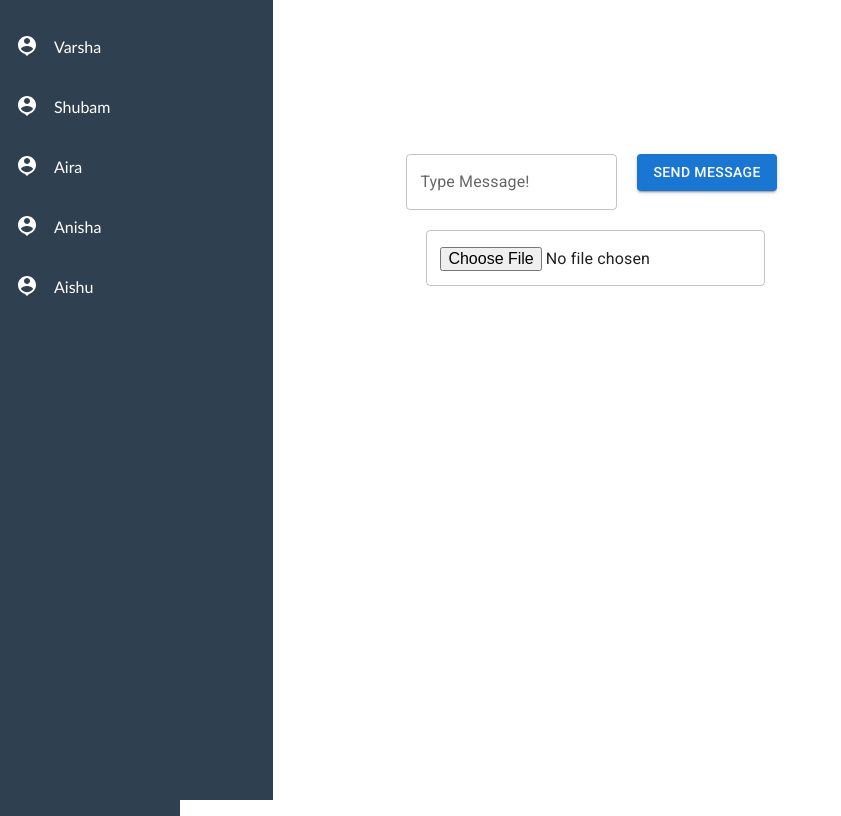
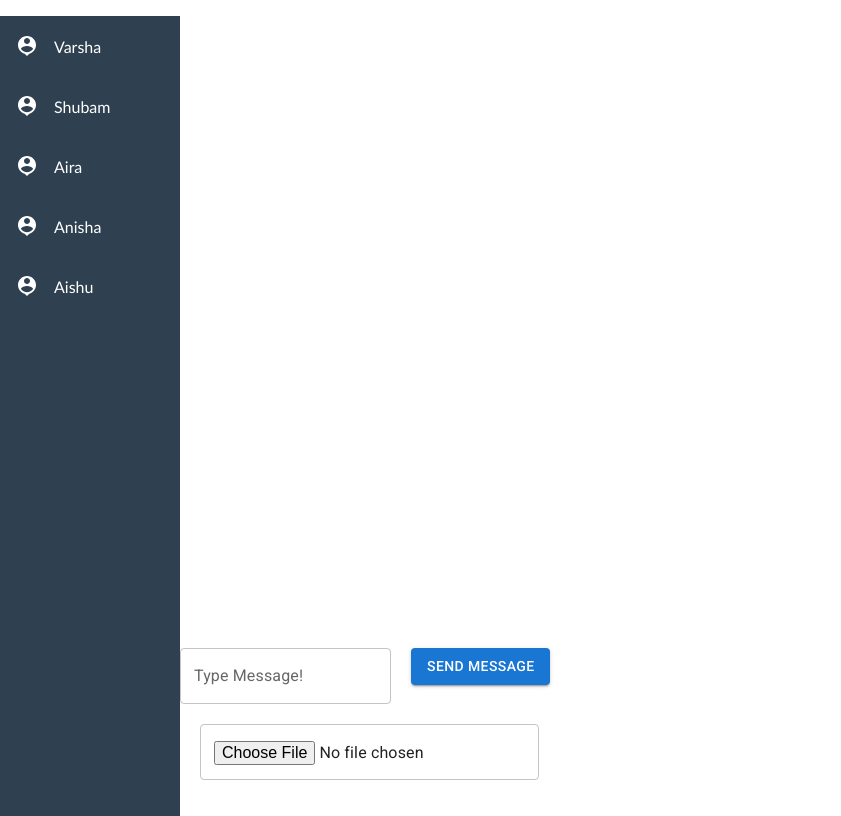
Before and after one commit to Varsha-TN/My-chat-App, a React (Create React App) app: page / in a window 1280 px wide. Shown: the whole page, without its empty margins (0-841 px from the left). Built offline with nearby package versions, Linux system fonts and the light colour scheme.

Commit message:
updated css

```diff
--- a/src/App.css
+++ b/src/App.css
@@ -10,10 +10,12 @@ body {
 }
 
 .Sidebar {
-  height: 100%;
+  /* height: 100%; */
   width: 180px;
   background-color: #2f4050;
   /* background: rgb(195, 206, 206); */
+  height: 100vh;
+  margin-top:0;
 }
 
 .SidebarList {
@@ -83,3 +85,8 @@ img {
 .upload-box{
   margin-right: 20px;
 }
+
+.messageBox {
+  position: absolute;
+  bottom: 0;
+}
--- a/src/App.js
+++ b/src/App.js
@@ -1,7 +1,7 @@
-import Button from '@mui/material/Button';
-import TextField from '@mui/material/TextField';
-import React, { useState } from 'react';
-import './App.css';
+import Button from "@mui/material/Button";
+import TextField from "@mui/material/TextField";
+import React, { useState } from "react";
+import "./App.css";
 import { SidebarData } from "./components/SidebarData";
 
 function App() {
@@ -18,8 +18,8 @@ function App() {
     setFile(event.target.files[0]);
   }
   const handleSendMsg = () => {
-    if(!activeUser){
-      console.error("please select user ")
+    if (!activeUser) {
+      console.error("please select user ");
     }
     console.log("Send");
     let messageObj = {
@@ -32,8 +32,9 @@ function App() {
 
   return (
     <div className="App">
-      <div className="SideNav" >
-        <div className="Sidebar" style={{ width: "25%" }}>
+      <div className="SideNav">
+        <div className="row">
+          <div className="col-md-4">
             <div className="Sidebar">
               <ul className="SidebarList">
                 {SidebarData.map((key, val) => {
@@ -53,7 +54,8 @@ function App() {
               </ul>
             </div>
           </div>
-        <div  className="message">
+        </div>
+        <div className="col-md-8">
           <h1> {activeUser?.name}</h1>
           <ul>
             {messageArr?.length > 0 &&
@@ -61,11 +63,25 @@ function App() {
                 return <li className="list">{message?.text}</li>;
               })}
           </ul>
-          <TextField  label="Type Message!" variant="outlined" value={message} onChange={handleInputChange} style={{  marginRight:"20px"}}/>
-          <Button variant="contained" onClick={handleSendMsg}>Send Message</Button>
-          <TextField type="file" onChange={handleUpload} style={{  margin:"20px"}} />
+          <div className="messageBox">
+            <TextField
+              label="Type Message!"
+              variant="outlined"
+              value={message}
+              onChange={handleInputChange}
+              style={{ marginRight: "20px" }}
+            />
+            <Button variant="contained" onClick={handleSendMsg}>
+              Send Message
+            </Button>
+            <TextField
+              type="file"
+              onChange={handleUpload}
+              style={{ margin: "20px" , display:"block"}}
+            />
 
-                {file && <ImageThumb image={file}  />}
+            {file && <ImageThumb image={file} />}
+          </div>
         </div>
       </div>
     </div>
```
Lines whose indentation alone changed are shown as unchanged.
